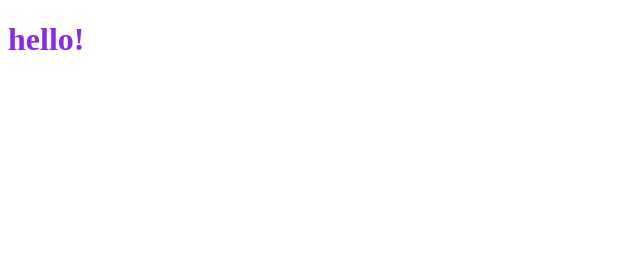
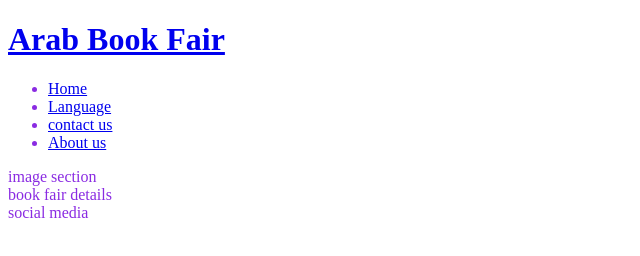
Before and after one commit to AlaYousef/Portfolio-project1, a plain HTML site: page index.html in a window 1280 px wide. Shown: the whole page, without its empty margins (0-640 px from the left). Drawn offline with Linux system fonts and the light colour scheme.

Commit message:
add hearder basic structure

```diff
--- a/index.html
+++ b/index.html
@@ -12,6 +12,35 @@
     <title>Book Fair</title>
 </head>
 <body>
-    <h1>hello!</h1>
+
+    <header>
+       <a href="index.html"><h1>Arab Book Fair</h1></a>
+
+       <nav>
+            <ul>
+                <li>
+                    <a href="index">Home</a>
+                </li>
+                <li>
+                    <a href="#">Language</a>
+                </li>
+                <li>
+                    <a href="#">contact us</a>
+                </li>
+                <li>
+                    <a href="#">About us</a>
+                </li>
+            </ul>
+       </nav>
+    </header>
+    <section>
+        image section
+    </section>
+    <section>
+        book fair details
+    </section>
+    <footer>
+        social media
+    </footer>
 </body>
 </html>
```
